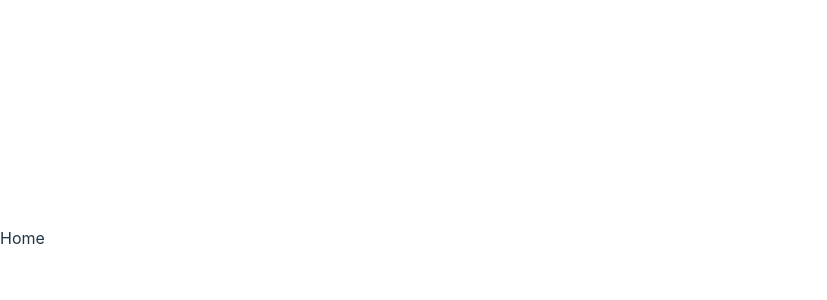
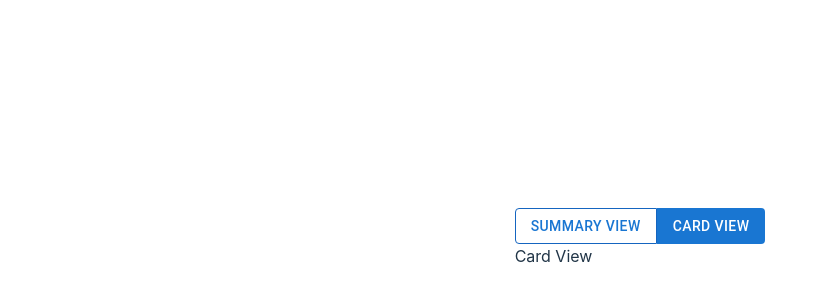
Before and after one commit to ZainAhmed/Wemolo-challenge, a React (Vite) app: page / in a window 1280 px wide. Shown: the part 162-462 px from the top of the page, without its empty margins (0-827 px from the left). Built offline with nearby package versions, Linux system fonts and the light colour scheme.

Commit message:
added buttons to switch to card and summary view

```diff
--- a/package.json
+++ b/package.json
@@ -11,6 +11,8 @@
   },
   "dependencies": {
     "@apollo/client": "^3.11.2",
+    "@emotion/react": "^11.13.0",
+    "@emotion/styled": "^11.13.0",
     "@mui/material": "^5.16.6",
     "graphql": "^16.9.0",
     "react": "^18.3.1",
@@ -26,6 +28,7 @@
     "eslint": "^8.57.0",
     "eslint-plugin-react-hooks": "^4.6.2",
     "eslint-plugin-react-refresh": "^0.4.7",
+    "sass": "^1.77.8",
     "typescript": "^5.2.2",
     "vite": "^5.3.4"
   }
--- a/src/App.tsx
+++ b/src/App.tsx
@@ -2,13 +2,22 @@ import { ApolloProvider } from "@apollo/client";
 import { Route, BrowserRouter as Router, Routes } from "react-router-dom";
 import client from "./apollo-client";
 import Home from "./pages/Home";
+import Loading from "./components/Loading";
+import { Suspense } from "react";
 
 const App: React.FC = () => {
   return (
     <ApolloProvider client={client}>
       <Router>
         <Routes>
-          <Route path="/" element={<Home />} />
+          <Route
+            path="/"
+            element={
+              <Suspense fallback={<Loading />}>
+                <Home />
+              </Suspense>
+            }
+          />
         </Routes>
       </Router>
     </ApolloProvider>
--- /dev/null
+++ b/src/components/Loading.module.scss
@@ -0,0 +1,7 @@
+.loadingWrapper {
+  display: flex;
+  justify-content: center;
+  align-items: center;
+  height: 100vh;
+  width: 100vw;
+}
--- /dev/null
+++ b/src/components/Loading.tsx
@@ -0,0 +1,12 @@
+import { CircularProgress } from "@mui/material";
+import styles from "./Loading.module.scss";
+
+function Loading() {
+  return (
+    <div className={styles.loadingWrapper}>
+      <CircularProgress />
+    </div>
+  );
+}
+
+export default Loading;
--- /dev/null
+++ b/src/pages/Home.module.scss
@@ -0,0 +1,7 @@
+.homeWrapper {
+  display: flex;
+  justify-content: center;
+  align-items: center;
+  height: 100vh;
+  width: 100vw;
+}
--- a/src/pages/Home.tsx
+++ b/src/pages/Home.tsx
@@ -1,7 +1,34 @@
-import React from "react";
+import { Button, ButtonGroup } from "@mui/material";
+import { useState } from "react";
+import styles from "./Home.module.scss";
+function Home() {
+  const [IsSummaryView, setIsSummaryView] = useState(false);
 
-function Home() {
-  return <div>Home</div>;
+  return (
+    <div className={styles.homeWrapper}>
+      <div>
+        <ButtonGroup
+          disableElevation
+          variant="contained"
+          aria-label="Disabled button group"
+        >
+          <Button
+            onClick={() => setIsSummaryView(true)}
+            variant={IsSummaryView ? "contained" : "outlined"}
+          >
+            Summary View
+          </Button>
+          <Button
+            variant={!IsSummaryView ? "contained" : "outlined"}
+            onClick={() => setIsSummaryView(false)}
+          >
+            Card View
+          </Button>
+        </ButtonGroup>
+        {IsSummaryView ? <div>Summary View</div> : <div>Card View</div>}
+      </div>
+    </div>
+  );
 }
 
 export default Home;
```
Also changed, not shown: 1 other file (tests, documents, lock files or other folders).
